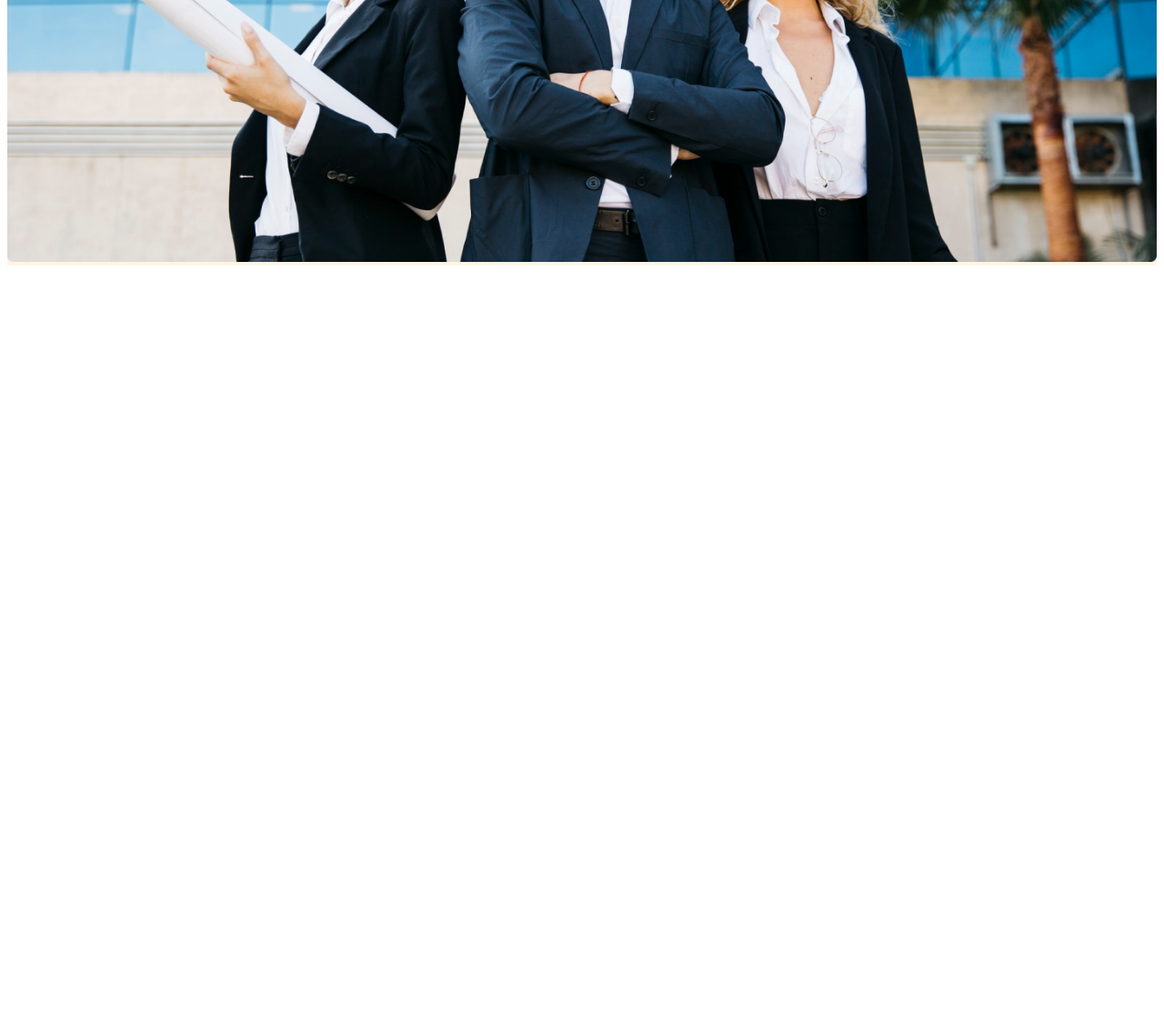
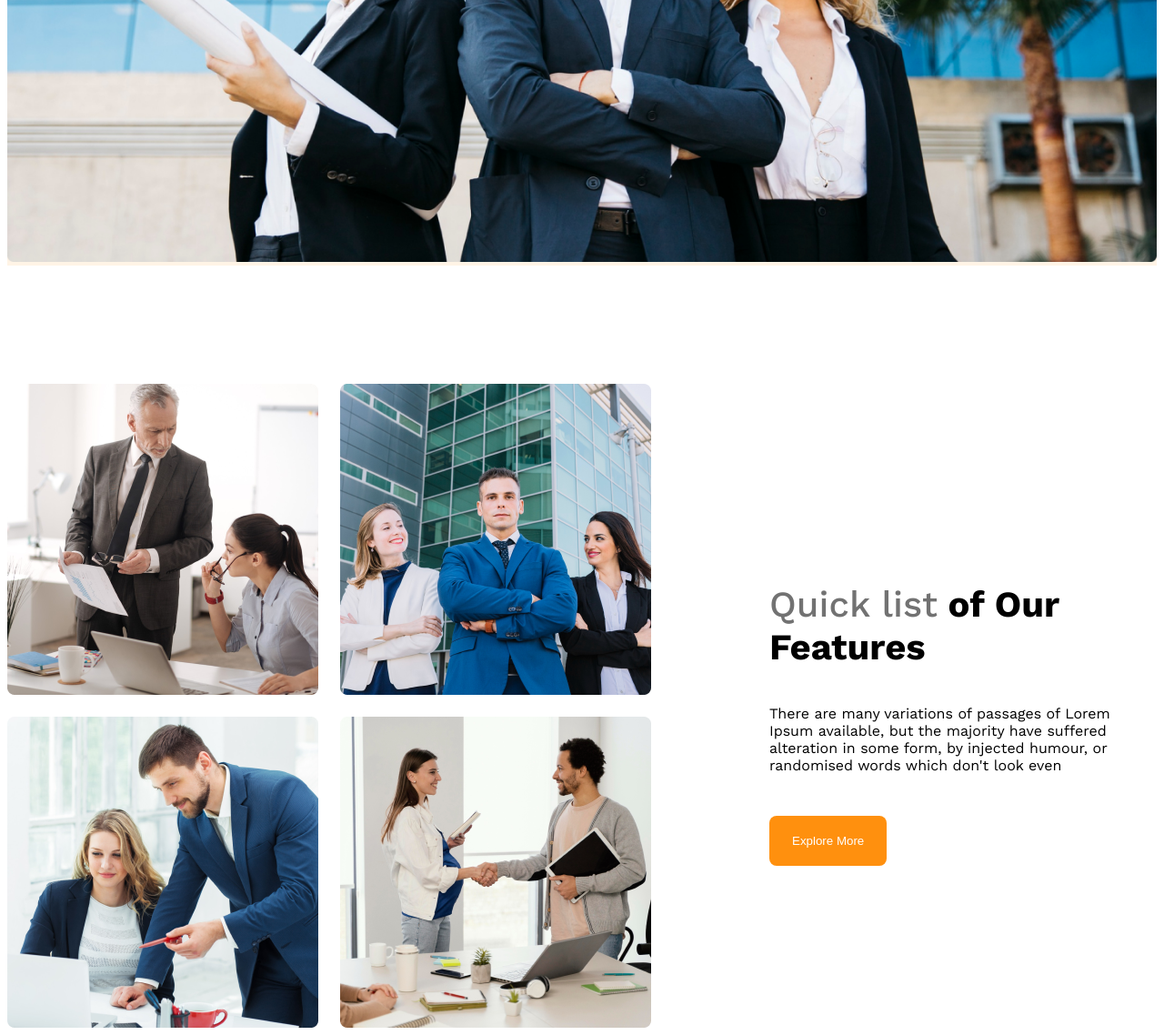
Before and after one commit to Mithila401/g3-architect-responsive-progect, a plain HTML site: page index.html in a window 1280 px wide. Shown: the part 904-2042 px from the top of the page at 91% size. Before the commit the page ends 1204 px from the top, so only its background shows below. Drawn offline with nearby package versions, Linux system fonts and the light colour scheme.

```diff
--- a/index.html
+++ b/index.html
@@ -29,7 +29,20 @@
       </div>
     </header>
     <main>
+      <section class="teams display-flex">
+        <div class="team-img-container">
+          <img src="images/team1.png" alt="tro architect discuss about design">
+          <img src="images/team2.png" alt="">
+          <img src="images/team3.png" alt="">
+          <img src="images/team4.png" alt="">
+        </div>
+        <div class="our-features">
+          <h3 class="feature-title"><span id="quick-list" class="text-light-gray">Quick list</span><span> of Our</span> <span>Features</span></h3>
+          <p class="feature-description">There are many variations of passages of Lorem Ipsum available, but the majority have suffered alteration in some form, by injected humour, or randomised words which don't look even</p>
+          <button class="btn-primary">Explore More</button>
+        </div>
 
+      </section>
     </main>
     <footer>
 
--- a/styles/architects.css
+++ b/styles/architects.css
@@ -21,9 +21,14 @@
     border: none;
     margin-top: 30px;
 }
-
-/* header styles */
-
+main{
+    max-width: 1440px;
+    margin: 0 auto;
+}
+main > section{
+    margin-top: 130px;
+}
+/* header styles starts */
 
 /* navbar styles */
 
@@ -33,7 +38,7 @@
 }
 
 /* dark03 */
-.text-light-grey{
+.text-light-gray{
    color: #727272;
 }
 .brand{
@@ -58,6 +63,9 @@
   max-width: 1440px;
   margin: 0 auto;
 }
+/* header style ends */
+
+/* main section style starts here */
 
 /* banner related styles */
 .banner-content{
@@ -75,6 +83,80 @@
 .banner-img{
     width: 100%;
 }
+
+/* team and feature related styles */
+
+.teams{
+    align-items: center;
+}
+
+.team-img-container{
+    display: grid;
+    grid-template-columns: repeat(2, 1fr);
+    gap:24px
+}
+
+.our-features{
+    margin-left: 130px;
+    max-width: 500px;
+}
+
+.feature-title{
+    font-size: 2.5rem;
+}
+
+#quick-list{
+    font-weight: 500;
+}
+
+
+
+
+
+
+
+
+
+
+
+
+
+
+
+
+
+
+
+
+
+
+
+
+
+
+
+
+
+
+
+
+
+
+
+
+
+
+
+
+
+
+
+
+
+
+
+
+
 /* responsive media query */
 @media  screen and (max-width: 576px) {
     .navbar, .nav-links{
```
